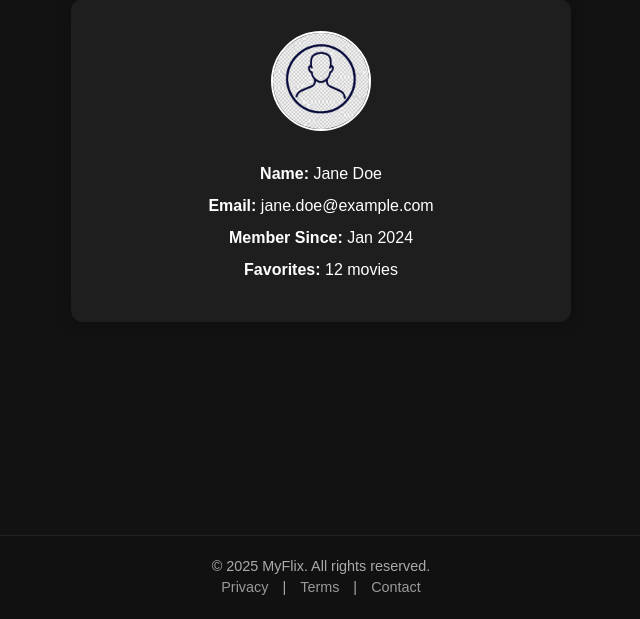
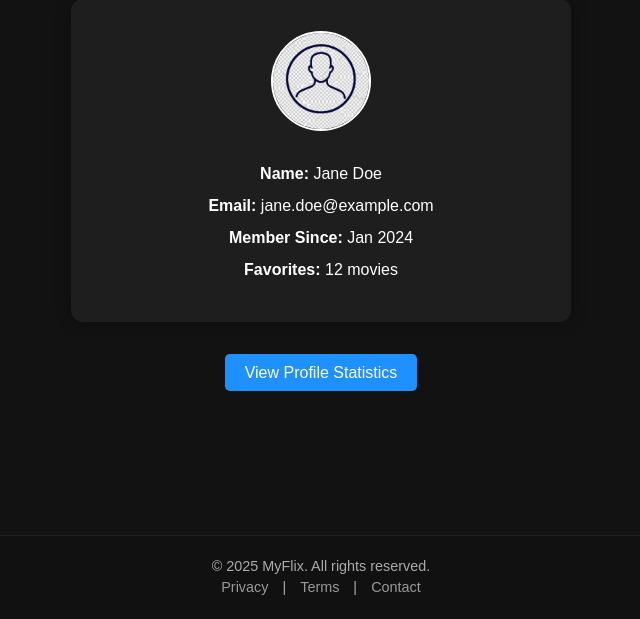
Before and after one commit to AmolSadana012/MyFlix, a Flask app: page /profile in a window 1280 px wide. Shown: the part 181-800 px from the top of the page, without its empty margins (319-959 px from the left). Run offline with Flask 3, Linux system fonts and the light colour scheme; the visitor is signed in with stand-in values (Sample User, id 1).

Commit message:
Version 68

```diff
--- a/static/style.css
+++ b/static/style.css
@@ -869,3 +869,50 @@ body:not(.dark-mode) .profile-card {
   background-color: rgba(0, 0, 0, 0.05);
   color: black;
 }
+
+/* Profile Statistics Container */
+.profile-stats {
+  display: none;
+  background-color: 000;
+  color: #fff;
+  padding: 1rem;
+  border-radius: 10px;
+  margin-top: 1rem;
+  box-shadow: 0 4px 8px rgba(255, 255, 255, 0.1);
+  transition: all 0.3s ease-in-out;
+}
+
+.profile-stats h2 {
+  margin-bottom: 0.75rem;
+  font-size: 1.2rem;
+}
+
+.profile-stats ul {
+  list-style: none;
+  padding: 0;
+}
+
+.profile-stats li {
+  margin: 0.4rem 0;
+  font-size: 0.9rem;
+}
+
+.profile-stats strong {
+  color: white;
+}
+
+/* Button styling */
+.stats-btn {
+  padding: 0.6rem 1.2rem;
+  background-color: var(--highlight-color, #1E90FF);
+  color: white;
+  border: none;
+  border-radius: 5px;
+  cursor: pointer;
+  font-size: 1rem;
+  transition: background 0.2s ease-in-out;
+}
+
+.stats-btn:hover {
+  background-color: #0f75d4;
+}
--- a/templates/profile.html
+++ b/templates/profile.html
@@ -55,6 +55,19 @@
         <p><strong>Favorites:</strong> 12 movies</p>
       </div>
     </div>
+
+    <button id="toggle-stats-btn" class="stats-btn">View Profile Statistics</button>
+
+    <div id="profile-stats" class="profile-stats">
+      <h2>Profile Statistics:</h2>
+      <ul>
+        <li><strong>Favorite Genre:</strong> <span id="favorite-genre">Action</span></li>
+        <li><strong>Most Watched Actor:</strong> <span id="most-watched-actor">Tom Cruise</span></li>
+        <li><strong>Movies Watched:</strong> <span id="movies-watched">45</span></li>
+        <li><strong>Total Watch Hours:</strong> <span id="watch-hours">120 hrs</span></li>
+      </ul>
+    </div>
+
   </main>
 
   <footer class="footer">
@@ -67,6 +80,7 @@
     function signOut() {
       window.location.href = "login.html";
     }
+
   </script>
 
   <style>
@@ -130,8 +144,28 @@
           document.body.classList.toggle("dark-mode", theme === "dark");
         }
       })();
+
     </script>
 
   <script src="static\script.js" defer></script>
+  <script>
+  // Profile Statistics Toggle
+  document.addEventListener("DOMContentLoaded", function () {
+    const statsBtn = document.getElementById("toggle-stats-btn");
+    const profileStats = document.getElementById("profile-stats");
+
+    if (statsBtn && profileStats) {
+      statsBtn.addEventListener("click", function () {
+        if (profileStats.style.display === "none" || profileStats.style.display === "") {
+          profileStats.style.display = "block";
+          statsBtn.textContent = "Hide Profile Statistics";
+        } else {
+          profileStats.style.display = "none";
+          statsBtn.textContent = "View Profile Statistics";
+        }
+      });
+    }
+  });
+  </script>
 </body>
 </html>
```
Also changed, not shown: static/script.js (line endings or trailing spaces).
